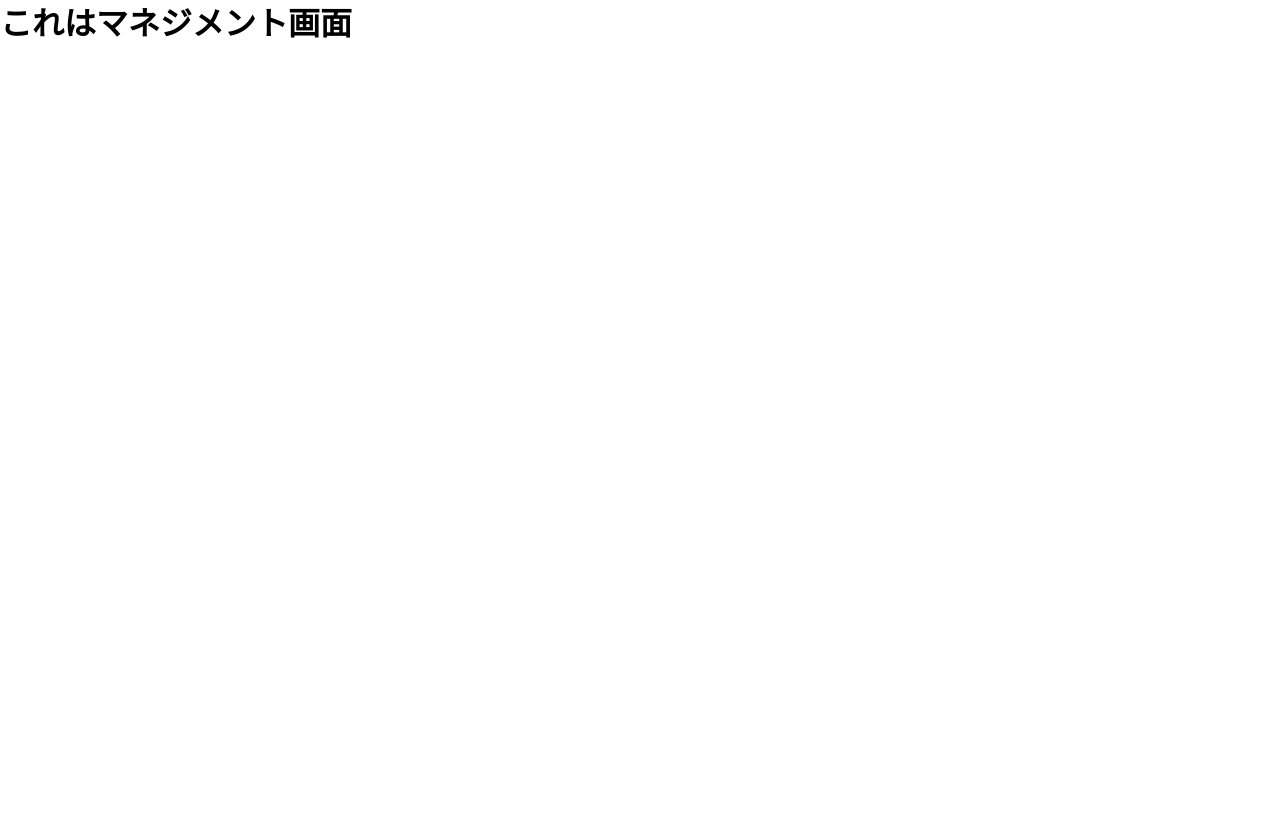
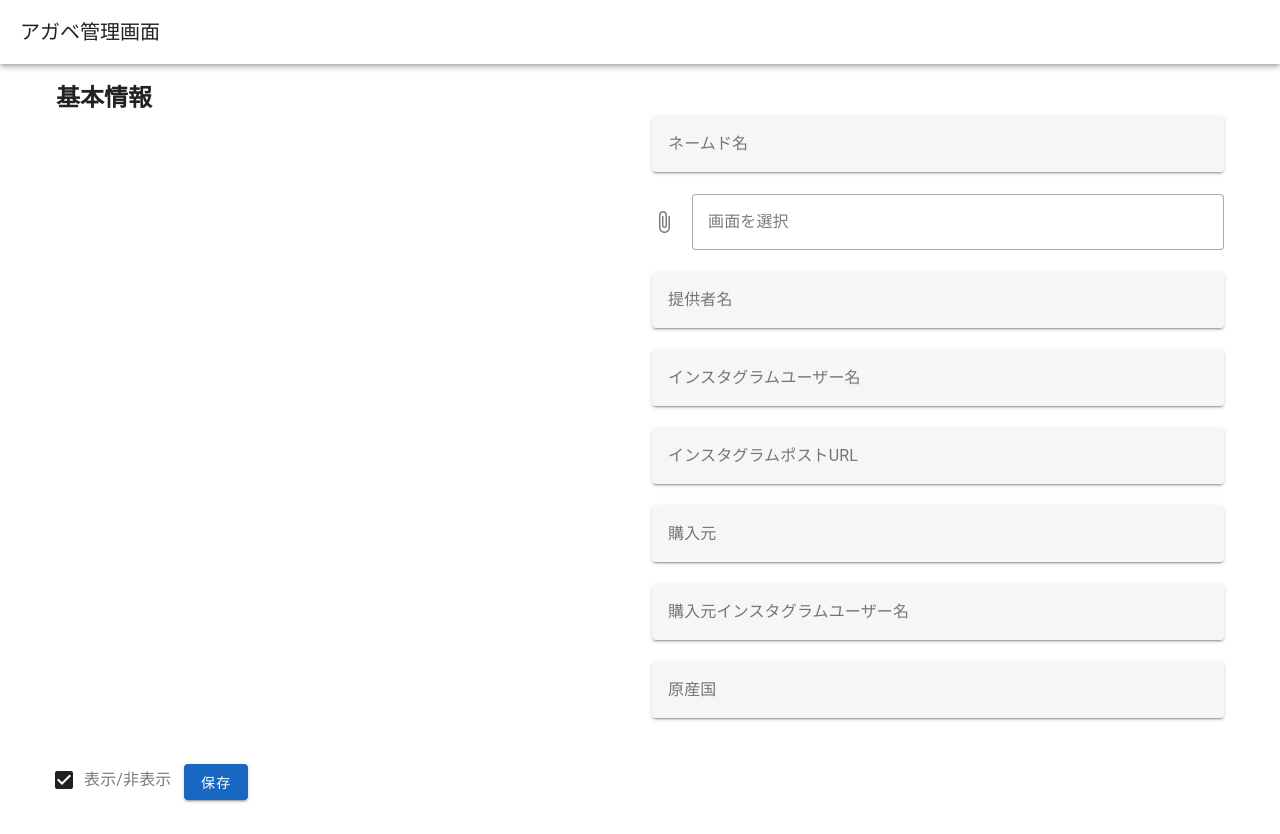
Before and after one commit to IggyRAW/agave-image-search-system, a Vue app in the folder src/frontend/: page /manage in a window 1280 px wide. Before the commit the page ends 800 px from the top, so only its background shows below. Built offline with nearby package versions, Linux system fonts and the light colour scheme.

Commit message:
アガベデータの格納管理画面作成（モバイル対応のみ）

```diff
--- a/src/frontend/package.json
+++ b/src/frontend/package.json
@@ -15,6 +15,7 @@
   "dependencies": {
     "@mdi/font": "^7.4.47",
     "axios": "^1.7.9",
+    "heic2any": "^0.0.4",
     "pinia": "^2.2.6",
     "vue": "^3.5.13",
     "vue-router": "^4.4.5",
--- /dev/null
+++ b/src/frontend/src/api/postAgaveObj.ts
@@ -0,0 +1,28 @@
+import axios, { AxiosError, type AxiosResponse } from 'axios'
+import { type UploadAgaveModel } from './types/uploadAgave'
+
+export const postAgaveObj = async (obj: UploadAgaveModel) => {
+  const formData = new FormData()
+  formData.append('name', obj.name)
+  formData.append('username', obj.username)
+  formData.append('username_source', obj.username_source)
+  formData.append('image_file', obj.image_file)
+  formData.append('image_file_path', obj.image_file_path)
+  formData.append('source', obj.source)
+  formData.append('sourcename', obj.sourcename)
+  formData.append('image_source', obj.image_source)
+  if (obj.origin_country) formData.append('origin_country', obj.origin_country)
+  formData.append('is_display', obj.is_display.toString())
+
+  return await axios
+    .post(`/api/post/data`, formData, {
+      headers: {
+        'Content-Type': 'multipart/form-data',
+      },
+    })
+    .then((res: AxiosResponse<boolean>) => res.data)
+    .catch((err: AxiosError) => {
+      console.error(err.message)
+      throw err
+    })
+}
--- /dev/null
+++ b/src/frontend/src/api/types/uploadAgave.ts
@@ -0,0 +1,12 @@
+export interface UploadAgaveModel {
+  name: string
+  username: string
+  username_source: string
+  image_file: File
+  image_file_path: string
+  source: string
+  sourcename: string
+  image_source: string
+  origin_country: string | null
+  is_display: boolean
+}
--- /dev/null
+++ b/src/frontend/src/components/ImageUploader.vue
@@ -0,0 +1,84 @@
+<script setup lang="ts">
+import { ref } from 'vue'
+import heic2any from 'heic2any'
+
+const acceptedFormats = ['image/jpeg', 'image/jpg', 'image/heic']
+const previewUrl = ref(null)
+const fileName = ref('')
+
+const handleFile = async (file) => {
+  if (!file || !acceptedFormats.includes(file.type)) {
+    alert('JPEG または HEIC の画像を選択してください')
+    return
+  }
+
+  fileName.value = file.name
+
+  if (file.type === 'image/heic') {
+    try {
+      const convertedBlob = await heic2any({ blob: file, toType: 'image/jpeg' })
+      previewUrl.value = URL.createObjectURL(convertedBlob)
+    } catch (error) {
+      console.error('HEIC 変換エラー:', error)
+    }
+  } else {
+    previewUrl.value = URL.createObjectURL(file)
+  }
+}
+
+const onFileChange = (event) => {
+  const file = event.target.files[0]
+  handleFile(file)
+}
+</script>
+
+<template>
+  <div class="container">
+    <input id="fileInput" type="file" accept=".jpg,.jpeg,.heic" @change="onFileChange" hidden />
+    <v-btn class="file-button" @click="document.getElementById('fileInput').click()">
+      画像を選択
+    </v-btn>
+    <div v-if="previewUrl" class="preview-container">
+      <img :src="previewUrl" alt="プレビュー画像" class="preview-image" />
+      <p class="file-name">{{ fileName }}</p>
+    </div>
+  </div>
+</template>
+
+<style scoped>
+.container {
+  text-align: center;
+  margin-top: 20px;
+}
+
+.file-button {
+  padding: 10px 20px;
+  font-size: 16px;
+  color: white;
+  background-color: #007bff;
+  border: none;
+  border-radius: 5px;
+  cursor: pointer;
+}
+
+.file-button:hover {
+  background-color: #0056b3;
+}
+
+.preview-container {
+  margin-top: 20px;
+  text-align: center;
+}
+
+.preview-image {
+  max-width: 100%;
+  max-height: 200px;
+  border-radius: 10px;
+}
+
+.file-name {
+  font-size: 14px;
+  color: #444;
+  margin-top: 5px;
+}
+</style>
--- a/src/frontend/src/plugins/vuetify.ts
+++ b/src/frontend/src/plugins/vuetify.ts
@@ -27,6 +27,8 @@ import {
   VNavigationDrawer,
   VTab,
   VPagination,
+  VFileInput,
+  VCheckbox,
 } from 'vuetify/components'
 import 'vuetify/styles'
 import '@mdi/font/css/materialdesignicons.css'
@@ -62,6 +64,8 @@ const vuetify = createVuetify({
     VTabs,
     VTab,
     VPagination,
+    VFileInput,
+    VCheckbox,
   },
   icons: {
     defaultSet: 'mdi',
--- a/src/frontend/src/views/ManagementView.vue
+++ b/src/frontend/src/views/ManagementView.vue
@@ -1,3 +1,135 @@
+<script setup lang="ts">
+import { ref } from 'vue'
+import { type UploadAgaveModel } from '@/api/types/uploadAgave'
+import { postAgaveObj } from '@/api/postAgaveObj'
+
+const name = ref<string>('')
+const username = ref<string>('')
+const filename = ref<string>('')
+const usernameSource = ref<string>('')
+const source = ref<string>('')
+const originCountry = ref<string>('')
+const file = ref<File | null>()
+const isDisplay = ref<boolean>(true)
+const sourceName = ref<string>('')
+const imageSource = ref<string>('')
+
+const onFileChange = (newFile: File | File[] | null) => {
+  if (!newFile) {
+    file.value = null
+    filename.value = ''
+    return
+  }
+
+  // 配列かどうかをチェックし、単一ファイルのみ受け付ける
+  if (Array.isArray(newFile)) {
+    console.warn('複数ファイルは選択できません')
+    return
+  }
+
+  file.value = newFile
+  filename.value = newFile.name
+}
+
+const onSave = async () => {
+  if (!file.value) {
+    console.error('ファイルが選択されていません。')
+    return
+  }
+
+  const uploadAgaveObj: UploadAgaveModel = {
+    name: name.value,
+    username: username.value,
+    username_source: usernameSource.value,
+    image_file: file.value,
+    image_file_path: filename.value,
+    source: source.value,
+    sourcename: sourceName.value,
+    image_source: imageSource.value,
+    origin_country: originCountry.value,
+    is_display: isDisplay.value,
+  }
+  console.log(uploadAgaveObj)
+
+  const isSuccess = await postAgaveObj(uploadAgaveObj)
+  if (isSuccess) {
+    console.log('データを格納しました。')
+  } else {
+    console.error('データの格納に失敗しました。')
+  }
+}
+</script>
+
 <template>
-  <h1>これはマネジメント画面</h1>
+  <v-app>
+    <v-app-bar scroll-threshold="228">
+      <v-app-bar-title> アガベ管理画面 </v-app-bar-title>
+    </v-app-bar>
+    <v-main>
+      <v-container>
+        <h2>基本情報</h2>
+        <v-row>
+          <v-col cols="12" md="6"> </v-col>
+          <v-col cols="12" md="6">
+            <v-text-field
+              v-model="name"
+              clearable
+              label="ネームド名"
+              variant="solo-filled"
+            ></v-text-field>
+            <v-file-input
+              accept="image/*"
+              clearable
+              label="画面を選択"
+              variant="outlined"
+              show-size
+              @update:model-value="onFileChange"
+            ></v-file-input>
+            <v-text-field
+              v-model="username"
+              clearable
+              label="提供者名"
+              variant="solo-filled"
+            ></v-text-field>
+            <v-text-field
+              v-model="usernameSource"
+              clearable
+              label="インスタグラムユーザー名"
+              variant="solo-filled"
+            ></v-text-field>
+            <v-text-field
+              v-model="imageSource"
+              clearable
+              label="インスタグラムポストURL"
+              variant="solo-filled"
+            ></v-text-field>
+            <v-text-field
+              v-model="source"
+              clearable
+              label="購入元"
+              variant="solo-filled"
+            ></v-text-field>
+            <v-text-field
+              v-model="sourceName"
+              clearable
+              label="購入元インスタグラムユーザー名"
+              variant="solo-filled"
+            ></v-text-field>
+            <v-text-field
+              v-model="originCountry"
+              clearable
+              label="原産国"
+              variant="solo-filled"
+            ></v-text-field>
+          </v-col>
+          <v-checkbox v-model="isDisplay" label="表示/非表示"></v-checkbox>
+          <v-col cols="12" md="6">
+            <v-btn color="primary" @click="onSave">保存</v-btn>
+          </v-col>
+        </v-row>
+      </v-container>
+    </v-main>
+  </v-app>
 </template>
+
+<style scoped></style>
```
Also changed, not shown: 1 other file (tests, documents, lock files or other folders).
